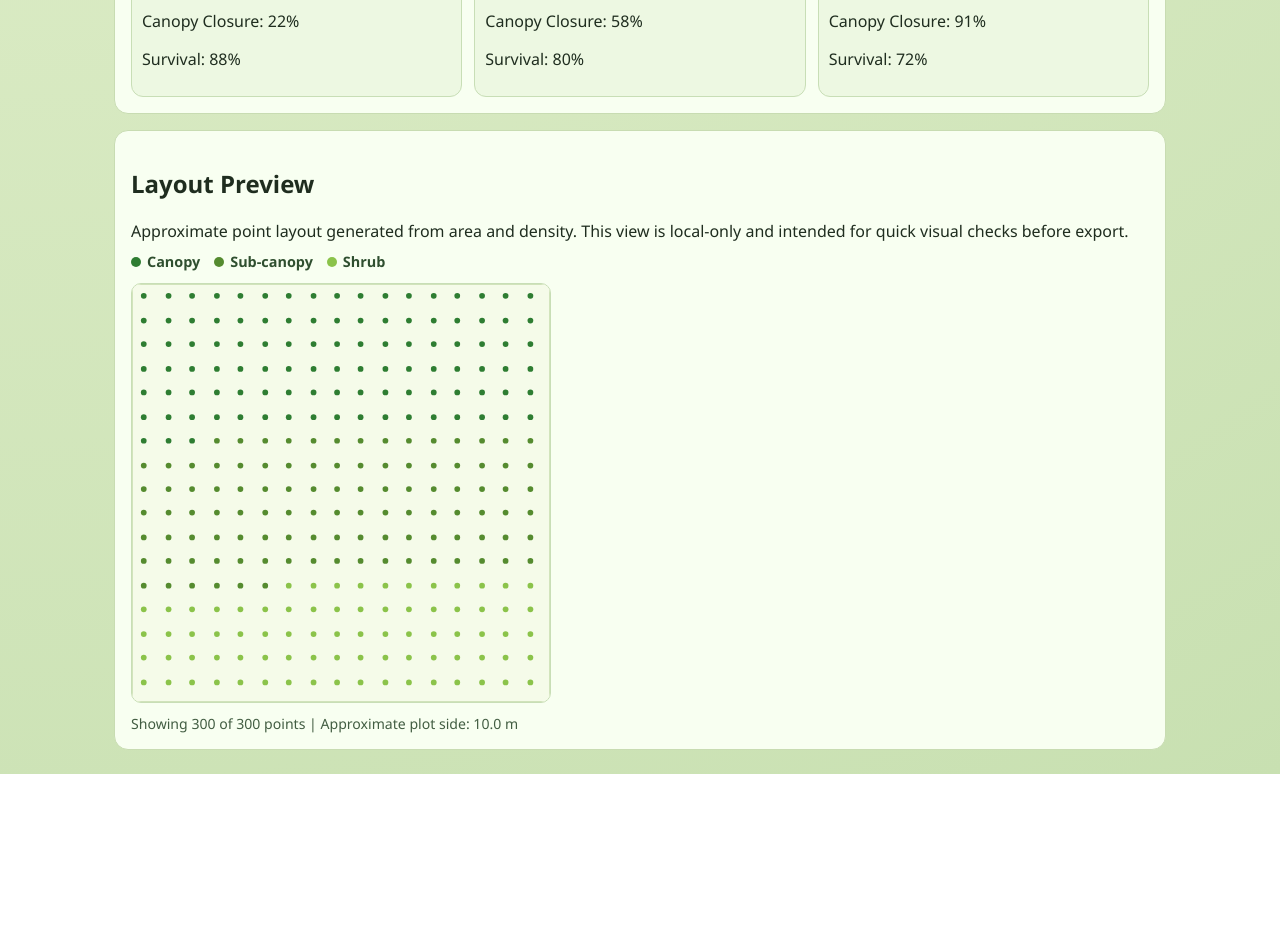
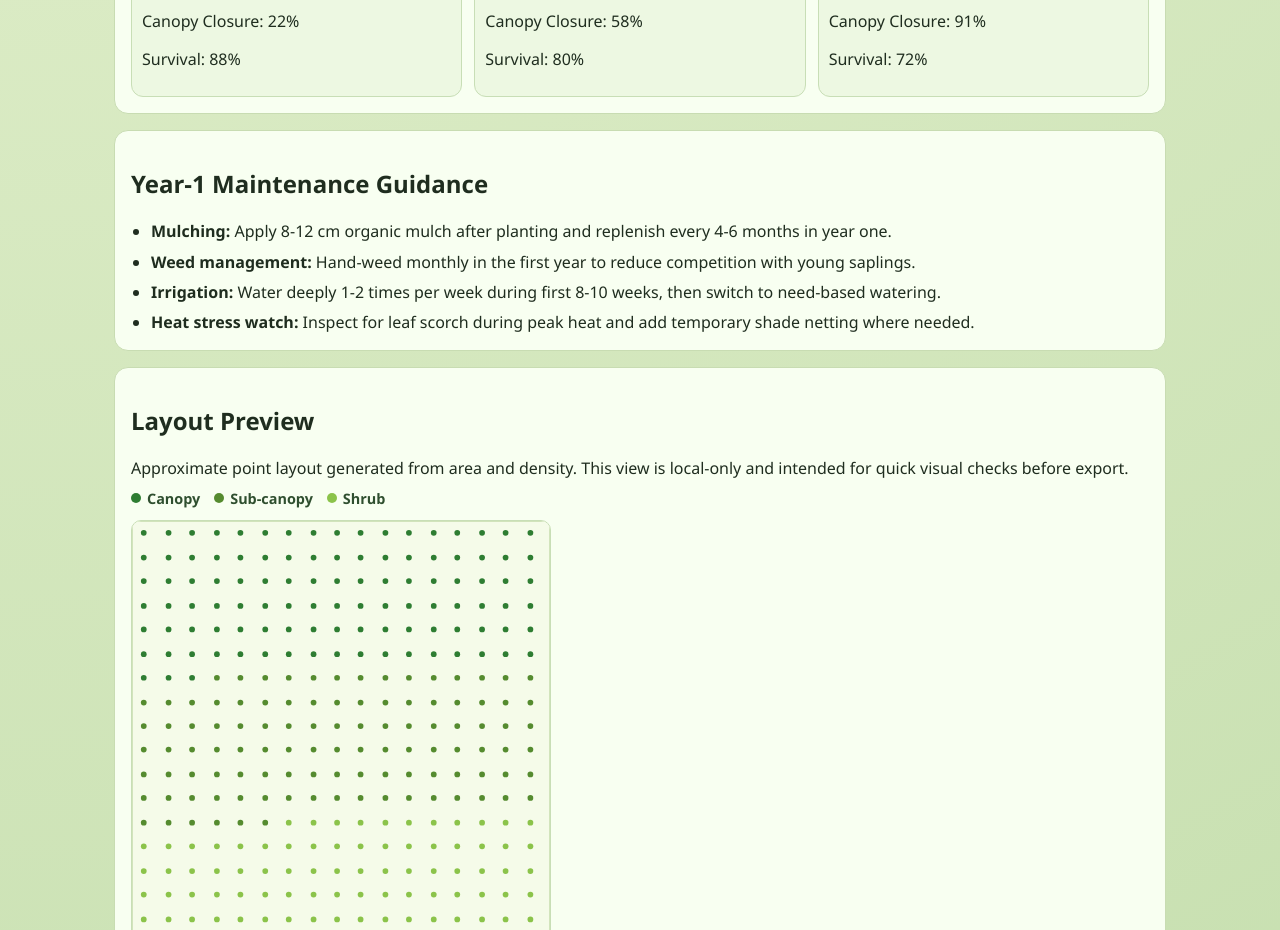
Before and after one commit to sivashankarplaraj/MiyawakiForestPlanning, a React (Vite) app: page / in a window 1280 px wide. Shown: the part 1380-2310 px from the top of the page. Before the commit the page ends 2154 px from the top, so only its background shows below. Built offline with nearby package versions, Linux system fonts and the light colour scheme.

Commit message:
feat(m1): add dynamic year-1 maintenance guidance

```diff
--- a/src/App.tsx
+++ b/src/App.tsx
@@ -2,6 +2,7 @@ import { useEffect, useMemo, useState } from "react";
 import type { ChangeEvent } from "react";
 import { getPilotMetadata, getPilotSpeciesForPlanner } from "./data/pilotDataset";
 import { sampleSpecies } from "./data/sampleSpecies";
+import { buildMaintenanceGuidance } from "./lib/guidance";
 import { createLayoutGeoJson, createLayoutSvg, generateLayoutPoints } from "./lib/layoutExport";
 import { generatePlan } from "./lib/planner";
 import { createPlanDocument, parsePlanDocument, toInputFromPlanDocument } from "./lib/planDocument";
@@ -55,6 +56,7 @@ export default function App() {
   const layoutSideM = useMemo(() => Math.max(1, Math.sqrt(input.areaM2)), [input.areaM2]);
   const previewScale = useMemo(() => Math.max(4, 320 / layoutSideM), [layoutSideM]);
   const previewSize = useMemo(() => Math.max(160, Math.round(layoutSideM * previewScale)), [layoutSideM, previewScale]);
+  const guidance = useMemo(() => buildMaintenanceGuidance(input), [input]);
 
   function layerColor(layer: string): string {
     if (layer === "canopy") {
@@ -356,6 +358,17 @@ export default function App() {
         </div>
       </section>
 
+      <section className="card guidance">
+        <h2>Year-1 Maintenance Guidance</h2>
+        <ul className="guidance-list">
+          {guidance.map((item) => (
+            <li key={item.title}>
+              <strong>{item.title}:</strong> {item.detail}
+            </li>
+          ))}
+        </ul>
+      </section>
+
       <section className="card layout-preview">
         <h2>Layout Preview</h2>
         <p>
--- /dev/null
+++ b/src/lib/guidance.ts
@@ -0,0 +1,59 @@
+import type { PlanInput } from "../types";
+
+export interface GuidanceItem {
+  title: string;
+  detail: string;
+}
+
+export function buildMaintenanceGuidance(input: PlanInput): GuidanceItem[] {
+  const items: GuidanceItem[] = [
+    {
+      title: "Mulching",
+      detail: "Apply 8-12 cm organic mulch after planting and replenish every 4-6 months in year one."
+    },
+    {
+      title: "Weed management",
+      detail: "Hand-weed monthly in the first year to reduce competition with young saplings."
+    }
+  ];
+
+  if (input.waterAvailability === "low") {
+    items.push({
+      title: "Irrigation",
+      detail: "Provide deep watering 2-3 times per week for first 10 weeks, then taper based on soil moisture."
+    });
+  } else if (input.waterAvailability === "medium") {
+    items.push({
+      title: "Irrigation",
+      detail: "Water deeply 1-2 times per week during first 8-10 weeks, then switch to need-based watering."
+    });
+  } else {
+    items.push({
+      title: "Irrigation",
+      detail: "Water once weekly initially and pause during sustained rainy periods to avoid root stress."
+    });
+  }
+
+  if (input.sunlight === "full_sun") {
+    items.push({
+      title: "Heat stress watch",
+      detail: "Inspect for leaf scorch during peak heat and add temporary shade netting where needed."
+    });
+  }
+
+  if (input.forestType === "pollinator") {
+    items.push({
+      title: "Pollinator support",
+      detail: "Stagger flowering shrubs and avoid chemical pesticides around bloom cycles."
+    });
+  }
+
+  if (input.forestType === "fruit") {
+    items.push({
+      title: "Fruit tree training",
+      detail: "Prune damaged or crossing branches lightly after establishment to shape healthy crowns."
+    });
+  }
+
+  return items;
+}
--- a/src/styles.css
+++ b/src/styles.css
@@ -159,6 +159,17 @@ td {
   margin: 0 0 8px;
 }
 
+.guidance-list {
+  margin: 10px 0 0;
+  padding-left: 20px;
+  display: grid;
+  gap: 8px;
+}
+
+.guidance-list li {
+  line-height: 1.4;
+}
+
 .layout-preview p {
   margin: 6px 0 0;
 }
```
Also changed, not shown: 1 other file (tests, documents, lock files or other folders).
